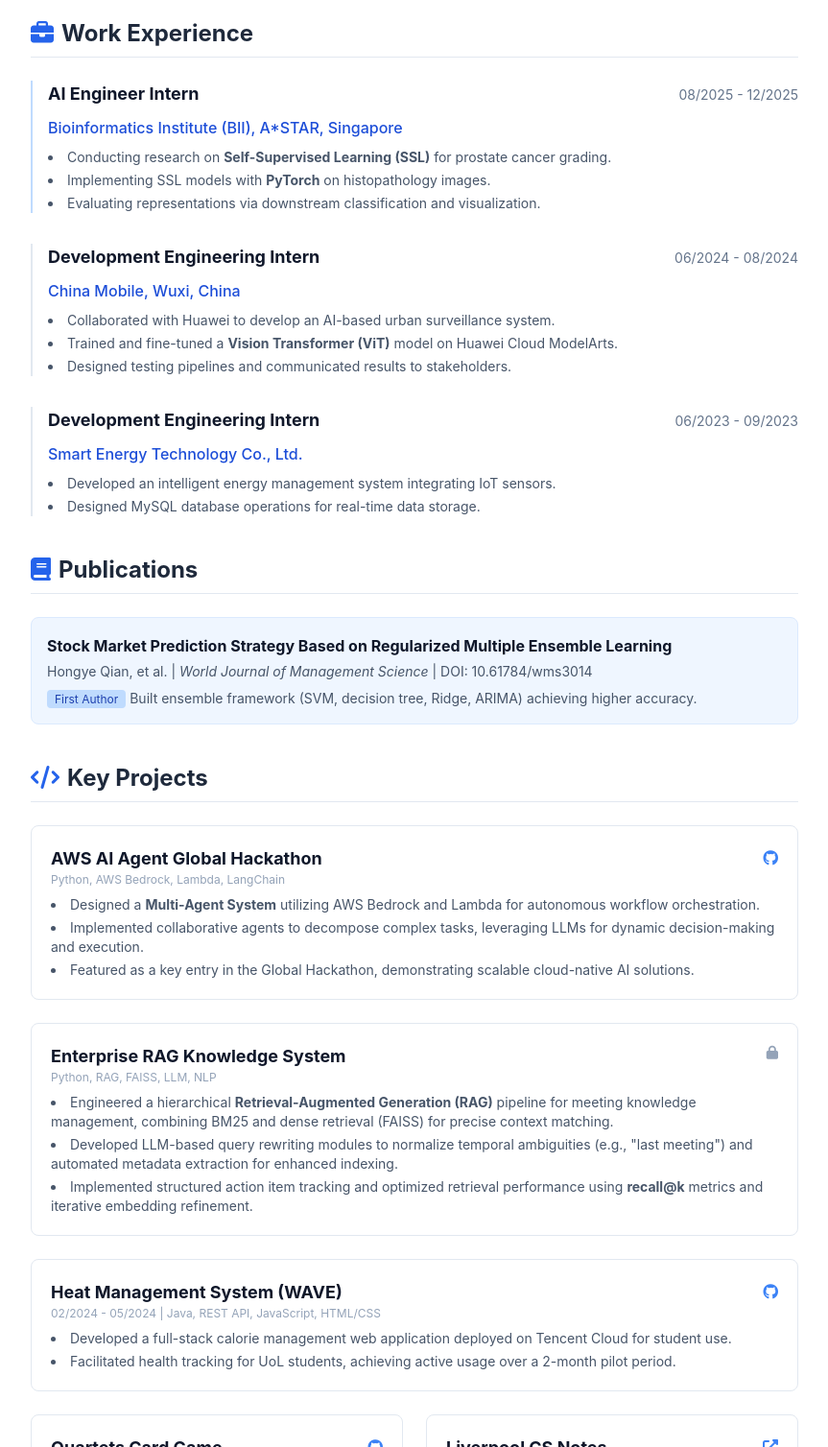
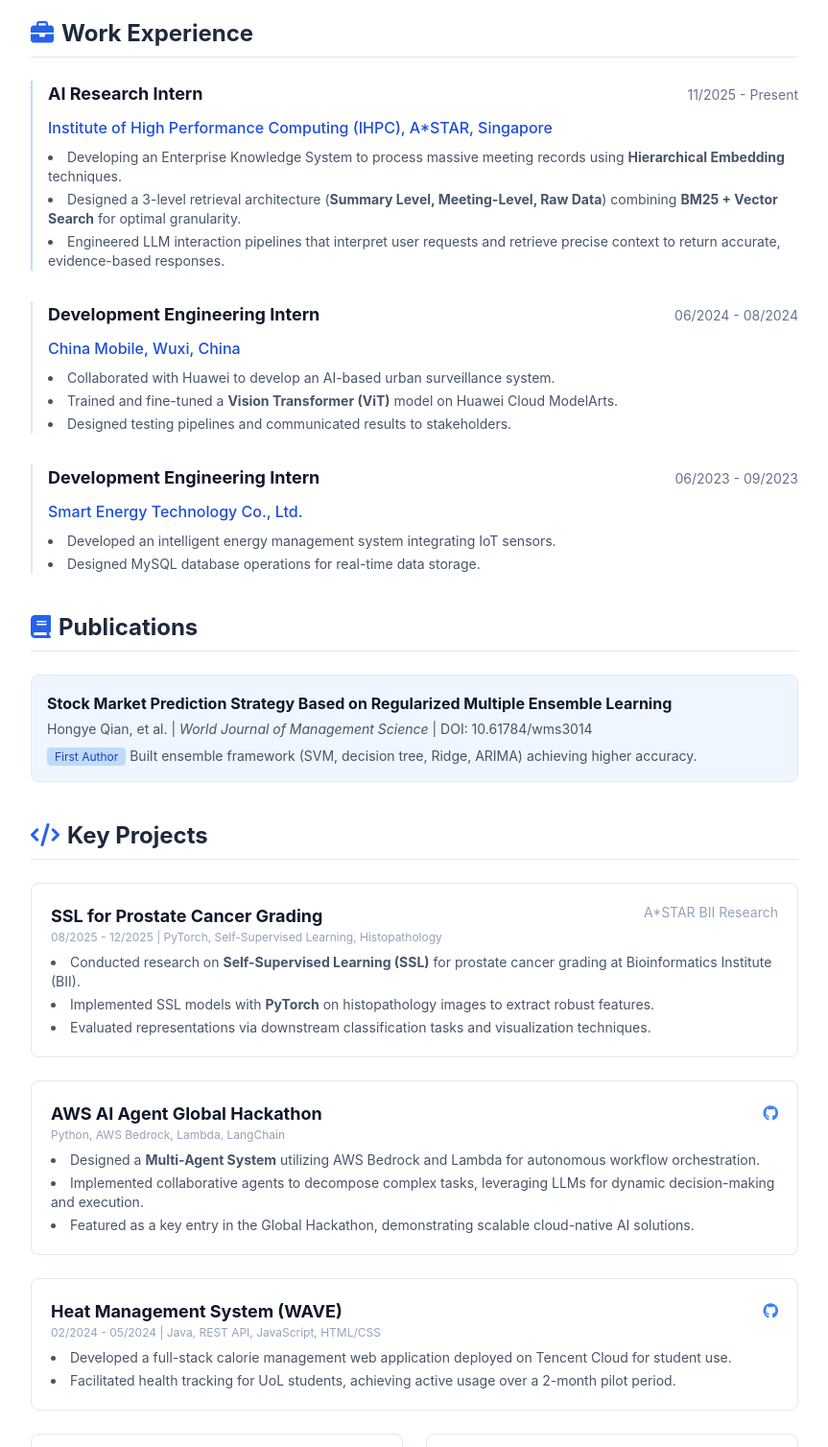
Before and after one commit to hongyeqian/my-cv, a plain HTML site: page index.html in a window 1280 px wide. Shown: the part 480-1988 px from the top of the page at 96% size, without its empty margins (208-1071 px from the left). Drawn offline with nearby package versions, Linux system fonts and the light colour scheme.

Commit message:
Update index.html

```diff
--- a/index.html
+++ b/index.html
@@ -60,14 +60,14 @@
 
                 <div class="mb-8 relative pl-4 border-l-2 border-blue-200">
                     <div class="flex justify-between items-baseline flex-wrap mb-2">
-                        <h3 class="text-lg font-bold text-slate-900">AI Engineer Intern</h3>
-                        <span class="text-sm text-slate-500">08/2025 - 12/2025</span>
+                        <h3 class="text-lg font-bold text-slate-900">AI Research Intern</h3>
+                        <span class="text-sm text-slate-500">11/2025 - Present</span>
                     </div>
-                    <div class="text-blue-700 font-medium mb-2">Bioinformatics Institute (BII), A*STAR, Singapore</div>
+                    <div class="text-blue-700 font-medium mb-2">Institute of High Performance Computing (IHPC), A*STAR, Singapore</div>
                     <ul class="list-disc list-inside text-sm space-y-1 text-slate-600">
-                        <li>Conducting research on <strong>Self-Supervised Learning (SSL)</strong> for prostate cancer grading.</li>
-                        <li>Implementing SSL models with <strong>PyTorch</strong> on histopathology images.</li>
-                        <li>Evaluating representations via downstream classification and visualization.</li>
+                        <li>Developing an Enterprise Knowledge System to process massive meeting records using <strong>Hierarchical Embedding</strong> techniques.</li>
+                        <li>Designed a 3-level retrieval architecture (<strong>Summary Level, Meeting-Level, Raw Data</strong>) combining <strong>BM25 + Vector Search</strong> for optimal granularity.</li>
+                        <li>Engineered LLM interaction pipelines that interpret user requests and retrieve precise context to return accurate, evidence-based responses.</li>
                     </ul>
                 </div>
 
@@ -119,6 +119,19 @@
 
                     <div class="bg-white border border-slate-200 rounded-lg p-5 hover:shadow-md transition md:col-span-2">
                         <div class="flex justify-between items-start">
+                            <h3 class="font-bold text-lg text-slate-900">SSL for Prostate Cancer Grading</h3>
+                            <span class="text-slate-400 text-sm">A*STAR BII Research</span>
+                        </div>
+                        <p class="text-xs text-slate-400 mb-2">08/2025 - 12/2025 | PyTorch, Self-Supervised Learning, Histopathology</p>
+                        <ul class="list-disc list-inside text-sm text-slate-600 space-y-1 mt-2">
+                            <li>Conducted research on <strong>Self-Supervised Learning (SSL)</strong> for prostate cancer grading at Bioinformatics Institute (BII).</li>
+                            <li>Implemented SSL models with <strong>PyTorch</strong> on histopathology images to extract robust features.</li>
+                            <li>Evaluated representations via downstream classification tasks and visualization techniques.</li>
+                        </ul>
+                    </div>
+
+                    <div class="bg-white border border-slate-200 rounded-lg p-5 hover:shadow-md transition md:col-span-2">
+                        <div class="flex justify-between items-start">
                             <h3 class="font-bold text-lg text-slate-900">AWS AI Agent Global Hackathon</h3>
                             <a href="https://github.com/hongyeqian/AWS-muti-agent" target="_blank" class="text-blue-500 hover:text-blue-700"><i class="fab fa-github"></i></a>
                         </div>
@@ -127,19 +140,6 @@
                             <li>Designed a <strong>Multi-Agent System</strong> utilizing AWS Bedrock and Lambda for autonomous workflow orchestration.</li>
                             <li>Implemented collaborative agents to decompose complex tasks, leveraging LLMs for dynamic decision-making and execution.</li>
                             <li>Featured as a key entry in the Global Hackathon, demonstrating scalable cloud-native AI solutions.</li>
-                        </ul>
-                    </div>
-
-                    <div class="bg-white border border-slate-200 rounded-lg p-5 hover:shadow-md transition md:col-span-2">
-                        <div class="flex justify-between items-start">
-                            <h3 class="font-bold text-lg text-slate-900">Enterprise RAG Knowledge System</h3>
-                            <span class="text-slate-400 text-sm"><i class="fas fa-lock"></i></span>
-                        </div>
-                        <p class="text-xs text-slate-400 mb-2">Python, RAG, FAISS, LLM, NLP</p>
-                        <ul class="list-disc list-inside text-sm text-slate-600 space-y-1 mt-2">
-                            <li>Engineered a hierarchical <strong>Retrieval-Augmented Generation (RAG)</strong> pipeline for meeting knowledge management, combining BM25 and dense retrieval (FAISS) for precise context matching.</li>
-                            <li>Developed LLM-based query rewriting modules to normalize temporal ambiguities (e.g., "last meeting") and automated metadata extraction for enhanced indexing.</li>
-                            <li>Implemented structured action item tracking and optimized retrieval performance using <strong>recall@k</strong> metrics and iterative embedding refinement.</li>
                         </ul>
                     </div>
 
```
